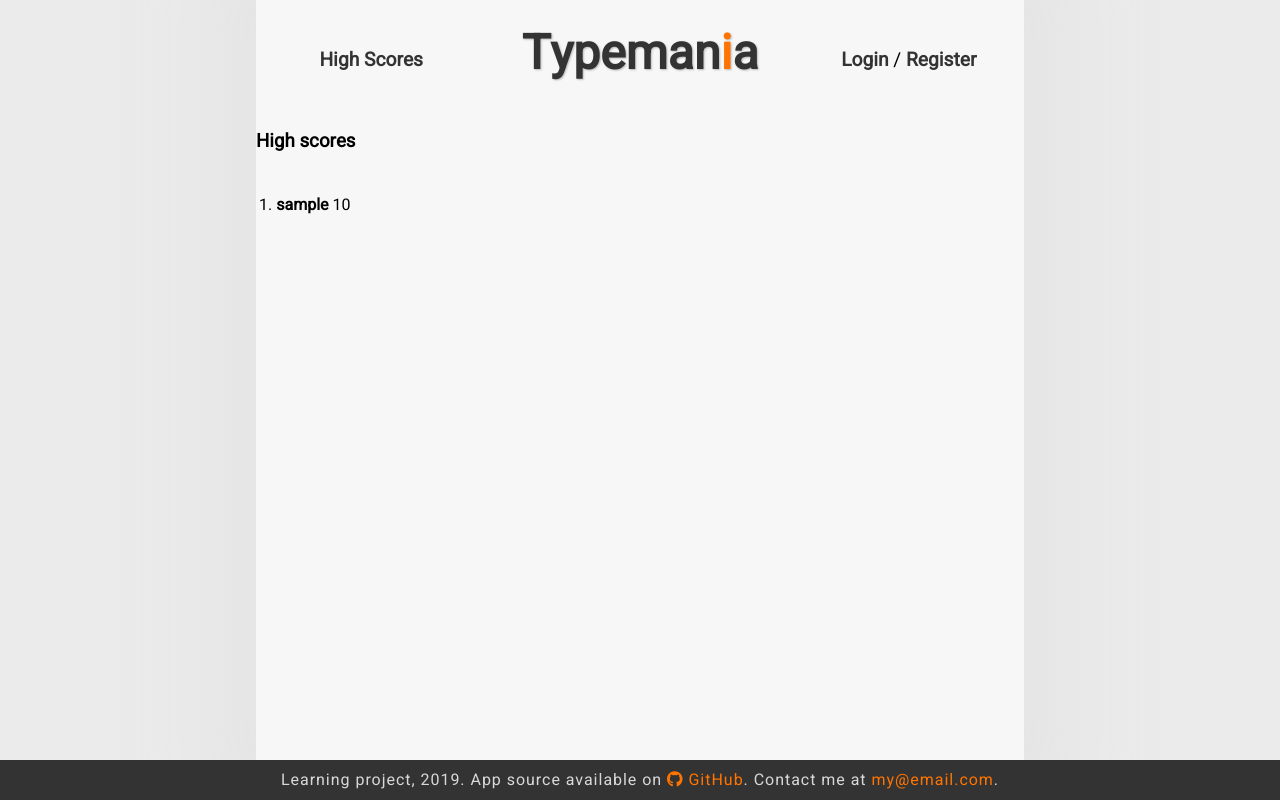
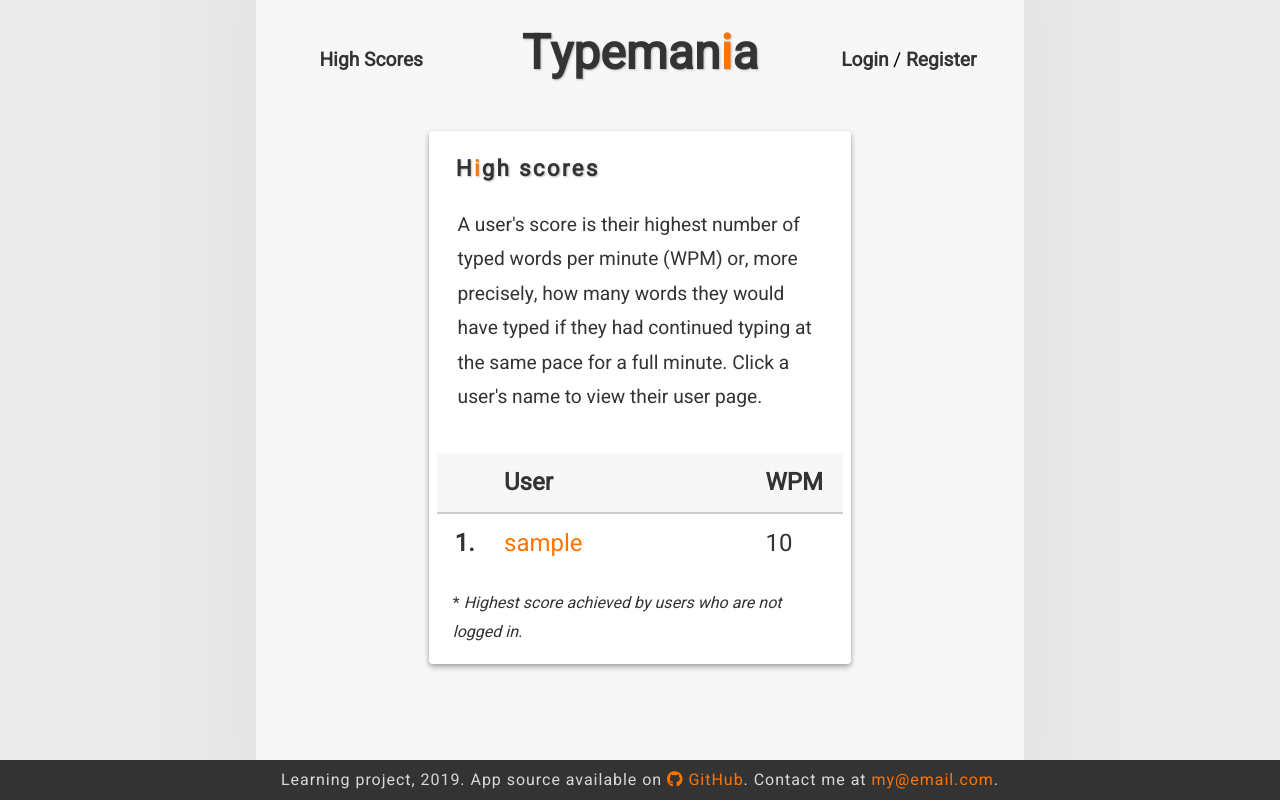
Before and after one commit to patrik-setterberg/type, a Flask app: page /high_scores in a window 1280 px wide. Run offline with Flask 2, Linux system fonts and the light colour scheme; tables that the repository leaves empty hold one stand-in row (values such as "Sample post"); some libraries are stand-ins or nearby versions.

Commit message:
Add anonymous user and high score tracking

```diff
--- a/app/routes.py
+++ b/app/routes.py
@@ -173,9 +173,10 @@
     return render_template('reset_password.html', form=form)
 
 
-# Get username and score
 @app.route('/get_name_and_score', methods=['GET'])
 def get_name_and_score():
+    """ Get username and score. Also make sure user 'anonymous' exists. """
+
     user_info = {}
     if current_user.is_authenticated:
         user_info['username'] = current_user.username
@@ -184,8 +185,21 @@
         except:
             user_info['high_score'] = 0
     else:
-        user_info['username'] = 'anonymous'
-        user_info['high_score'] = 0
+        try:
+            user = User.query.filter_by(username='anonymous').first()
+            try:
+                user_info['username'] = user.username
+                user_info['high_score'] = user.high_score
+            except:
+                user_info['username'] = 'anonymous'
+                user_info['high_score'] = 0
+        except:
+            anon = User(username='anonymous')
+            db.session.add(anon)
+            db.session.commit()
+
+            user_info['username'] = 'anonymous'
+            user_info['high_score'] = 0
 
     return json.dumps(user_info)
 
@@ -204,7 +218,6 @@
 
 
 @app.route('/get_high_score_key', methods=['GET'])
-@login_required
 def get_high_score_key():
     """ Get secret high score key. """
 
@@ -213,7 +226,6 @@
 
 
 @app.route('/update_user_score/<high_score_cypher>/<score>', methods=['GET'])
-@login_required
 def update_user_score(high_score_cypher, score):
     """ Update user score. To prevent users from being able to
         update scores manually by simply visiting e.g.
@@ -225,10 +237,16 @@
     deciphered = int(high_score_cypher) / SECRET_HIGH_SCORE_KEY
 
     if deciphered == score:
-        current_user.high_score = score
-        db.session.commit()
-        # log successful score update?
-        return str(current_user.high_score)
+        if current_user.is_authenticated:
+            current_user.high_score = score
+            db.session.commit()
+            # log successful score update?
+            return str(current_user.high_score)
+        else:
+            user = User.query.filter_by(username='anonymous').first()
+            user.high_score = score
+            db.session.commit()
+            return str(user.high_score)
     else:
         return 'failure'
         # else?
--- a/app/static/styles/style.css
+++ b/app/static/styles/style.css
@@ -153,11 +153,15 @@
     transition: all 0.2s cubic-bezier(.25,.8,.25,1);
 }
 
+
+/* CARD */
+
 .card {
     background-color:white;
     width: 55%;
     display: block;
     margin: 1em auto 4em auto;
+    padding-bottom: 0.1em;  /* ??? */
     color: #333;
     border-radius: 4px;
     box-shadow: 0 2px 4px rgba(0,0,0,0.16), 0 3px 6px rgba(0,0,0,0.23);
@@ -194,6 +198,54 @@
     color:#333;
 }
 
+
+/* HIGH SCORES */
+
+.high-scores {
+    padding: 0 2em 1em 2em;
+    table-layout: fixed;
+    width: 96%;
+    border-collapse: collapse;
+    margin: 0 2% 0.5em 2%;
+    font-size: 1.5em;
+}
+
+.high-scores th {
+    text-align: left;
+    padding: 0.5em;
+    border-bottom: 1.5pt #ccc solid;
+}
+
+.high-scores th:nth-child(1) {
+    width: 10%;
+}
+
+.high-scores th:nth-child(2) {
+    width: 70%;
+}
+
+.high-scores th:nth-child(3) {
+    width: 20%;
+}
+
+.high-scores tr:nth-child(odd) {
+    background-color: #F7F7F7;
+}
+
+.high-scores td {
+    padding: 0.5em;
+}
+
+#anon-disclaimer {
+    font-size: 1em;
+    padding-bottom: 0;
+}
+
+.high-scores td:nth-child(1) {
+    text-align: center;
+    font-weight: bold;
+}
+
 .footer {
     box-sizing: border-box;
     background-color: #333;
--- a/app/templates/high_scores.html
+++ b/app/templates/high_scores.html
@@ -1,14 +1,23 @@
 {% extends 'base.html' %}
 
 {% block content %}
-<h3>High scores</h3>
-<table>
-    {% for user in scores %}
-    <tr>
-        <td>{{ loop.index }}.</td>
-        <td><p><b>{{ user.username }}</b></p></td>
-        <td><p>{{ user.high_score }}</p></td>
-    </tr>
-    {% endfor %}
-</table>
+<div class="card">
+<h3 class="shadow">H<span class="color-splash">i</span>gh scores</h3>
+<p>A user's score is their highest number of typed words per minute (WPM) or, more precisely, how many words they would have typed if they had continued typing at the same pace for a full minute. Click a user's name to view their user page.</p>
+    <table class="high-scores">
+        <tr>
+            <th>&nbsp;</th>
+            <th>User</th>
+            <th>WPM</th>
+        </tr>
+        {% for user in scores %} {# KANSKE FIXA PAGING HÄR? BARA VISA TYP 25 per sida #}
+        <tr>
+            <td>{{ loop.index }}.</td>
+            <td><a href="{{ url_for('user', username=user.username) }}">{{ user.username }}</a>{% if user.username == 'anonymous' %}*{% endif %}</td>
+            <td>{{ user.high_score }}</td>
+        </tr>
+        {% endfor %}
+    </table>
+    <p id="anon-disclaimer">* <em>Highest score achieved by users who are not logged in</em>.</p>
+</div>
 {% endblock %}
```
Also changed, not shown: app/static/js/game.js (+7 -7 lines).
